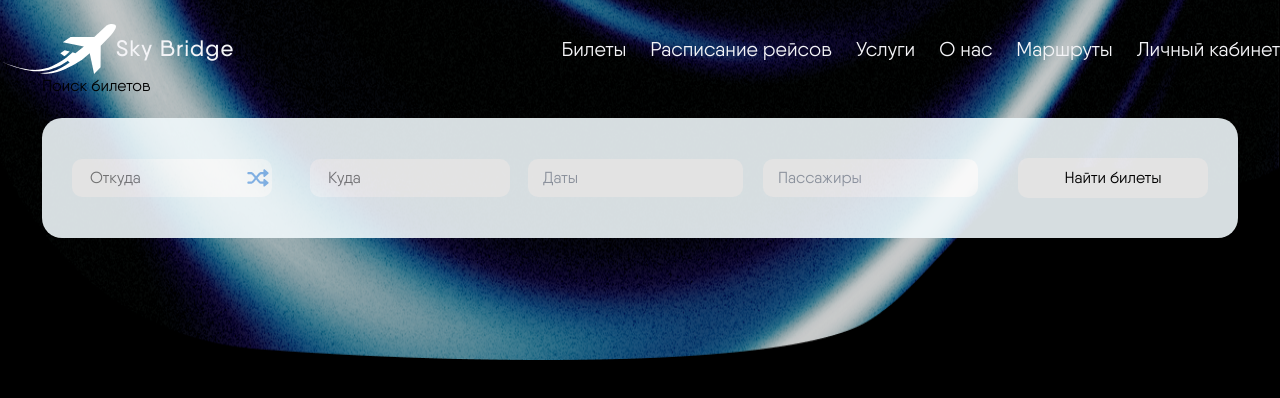
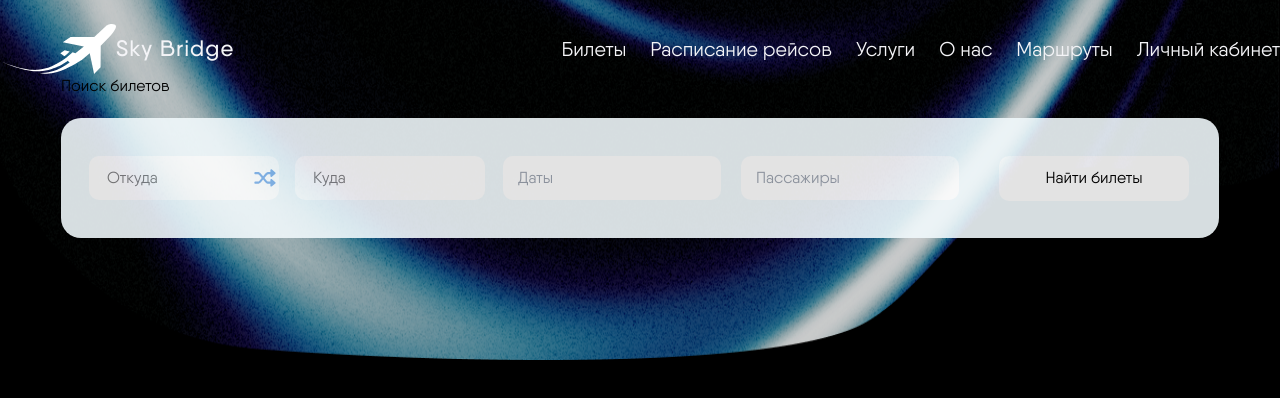
Before and after one commit to Oldsmob1le/kinoarea-react, a Next.js app: page / in a window 1280 px wide. Shown: the top 398 px of the page. Built offline with nearby package versions, Linux system fonts and the light colour scheme.

Commit message:
13.03 home

```diff
--- a/src/components/main/search.tsx
+++ b/src/components/main/search.tsx
@@ -8,7 +8,7 @@ import SearchButton from './searchButton';
 
 const CustomDropdownIndicator = (props: any) => {
   if (props.selectProps.name === 'from' && props.selectProps.inputIndex === 0) {
-    return <Shuffle style={{ marginLeft: '-10px' }} />;
+    return <Shuffle style={{ marginLeft: '-20px' }} />;
   }
   return null;
 };
@@ -38,7 +38,7 @@ const Search = () => {
 
   const inputFieldStyle = {
     margin: '10px',
-    padding: '7px',
+    padding: '10px',
     paddingLeft: '15px',
     borderRadius: '10px',
     border: 'none',
@@ -47,12 +47,13 @@ const Search = () => {
   const selectStyles = {
     control: (provided: any, state: any) => ({
       ...provided,
-      width: '200px',
+      width: '190px',
+      height: '44px',
       margin: '8px',
-      marginLeft: '30px',
+      cursor: 'text',
       border: 'none',
       borderRadius: '10px',
-      boxShadow: state.isFocused ? '0 0 0 2px rgba(3, 102, 214, 0.3)' : 'none',
+      boxShadow: state.isFocused ? 'none' : 'none',
       '&:hover': {
         border: 'none',
       },
@@ -71,7 +72,7 @@ const Search = () => {
   return (
     <div className=''>
       <h2>Поиск билетов</h2>
-      <div style={{ ...inputStyle, margin: '20px auto' }}>
+      <div style={{ ...inputStyle, margin: '20px auto' }} className='pr-[30px] pl-[20px]'>
         <Select
           options={optionsFrom}
           placeholder='Откуда'
@@ -85,7 +86,7 @@ const Search = () => {
         <Select
           options={optionsTo}
           placeholder='Куда'
-          styles={selectStyles}
+          styles={selectStyles} // Применяем стили к этому компоненту
           components={{
             DropdownIndicator: CustomDropdownIndicator,
           }}
@@ -95,7 +96,7 @@ const Search = () => {
           onChange={(date: Date) => setSelectedDate(date)}
           placeholderText='Даты'
           dateFormat='dd.MM.yyyy'
-          customInput={<input style={inputFieldStyle} />}
+          customInput={<input style={inputFieldStyle} className='outline-0' />}
         />
         <input
           type='number'
@@ -103,7 +104,7 @@ const Search = () => {
           placeholder='Пассажиры'
           min='0'
           step='1'
-          style={inputFieldStyle}
+          style={inputFieldStyle} className='outline-0'
 
         />
         <SearchButton />
--- a/src/components/main/searchButton.tsx
+++ b/src/components/main/searchButton.tsx
@@ -4,10 +4,9 @@ const SearchButton = () => {
   const buttonStyles = {
     background: 'white',
     width: '190px',
-    height: '40px',
+    height: '45px',
     borderRadius: '10px',
     marginLeft: '30px',
-    marginRight: '30px',
   };
 
   return (
```
